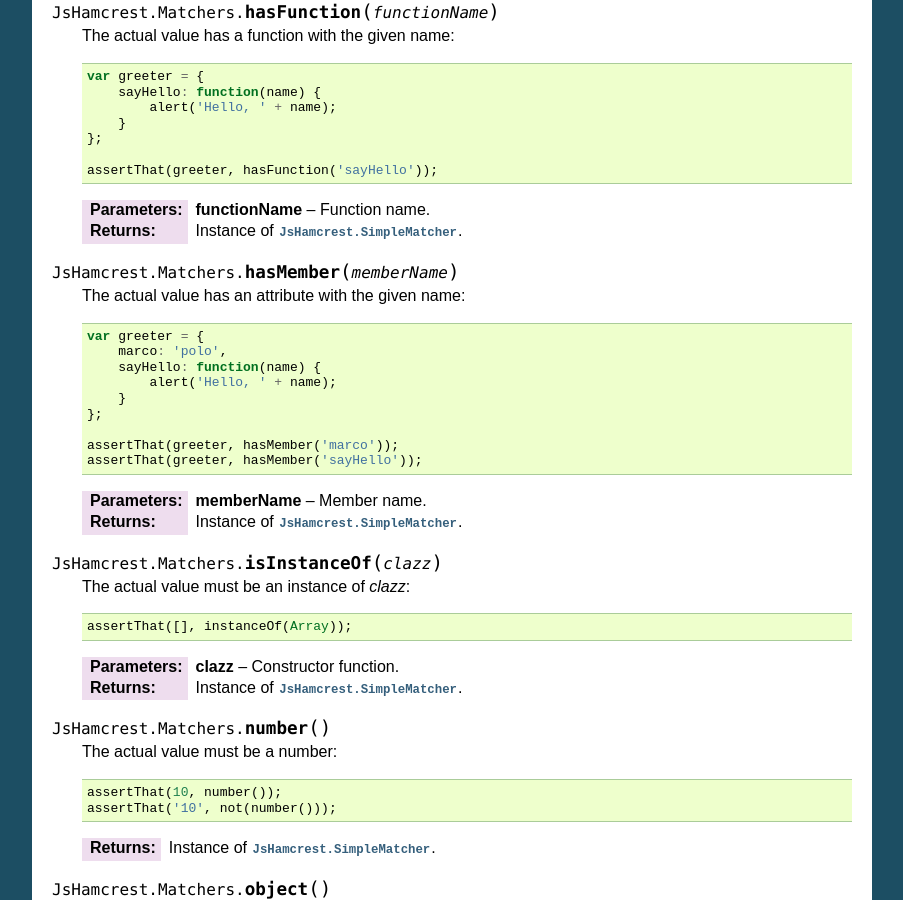
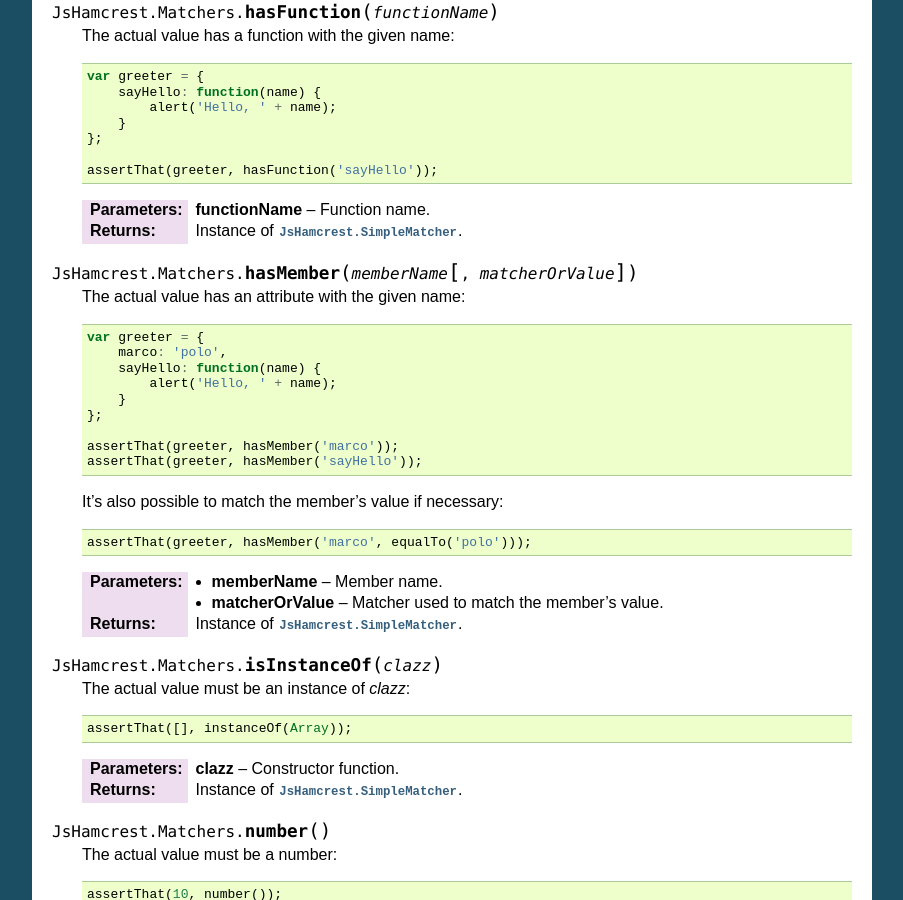
Before and after one commit to EleotleCram/jshamcrest, a Sphinx documentation site: the page built from doc/modules/matchers.rst, in a window 1280 px wide and 900 px high, scrolled down 6368 px. Shown: the whole window, without its empty margins (198-1101 px from the left). Built offline with Sphinx 7.4.7, drawn with Linux system fonts in a browser that asks for light colours.

Commit message:
Updated documentation.

```diff
--- a/doc/modules/matchers.rst
+++ b/doc/modules/matchers.rst
@@ -422,7 +422,7 @@ Object Matchers
    :returns:          Instance of :class:`JsHamcrest.SimpleMatcher`.
 
 
-.. function:: hasMember(memberName)
+.. function:: hasMember(memberName[, matcherOrValue])
 
    The actual value has an attribute with the given name::
 
@@ -436,8 +436,13 @@ Object Matchers
        assertThat(greeter, hasMember('marco'));
        assertThat(greeter, hasMember('sayHello'));
 
-   :arg memberName: Member name.
-   :returns:        Instance of :class:`JsHamcrest.SimpleMatcher`.
+   It's also possible to match the member's value if necessary::
+
+       assertThat(greeter, hasMember('marco', equalTo('polo')));
+
+   :arg memberName:     Member name.
+   :arg matcherOrValue: Matcher used to match the member's value.
+   :returns:            Instance of :class:`JsHamcrest.SimpleMatcher`.
 
 
 .. function:: isInstanceOf(clazz)
```
